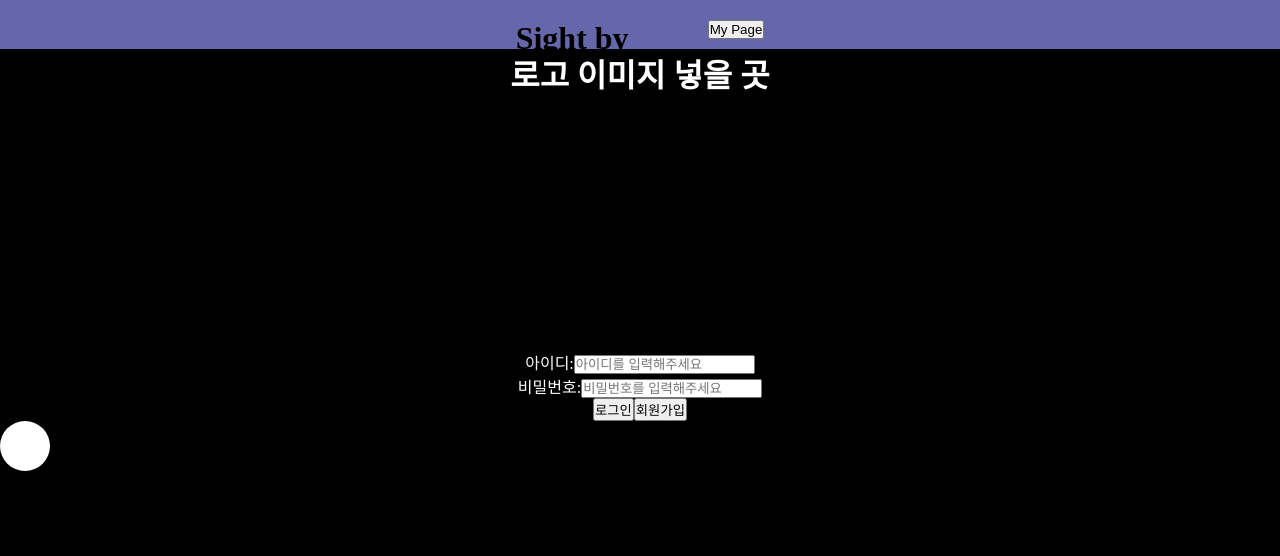
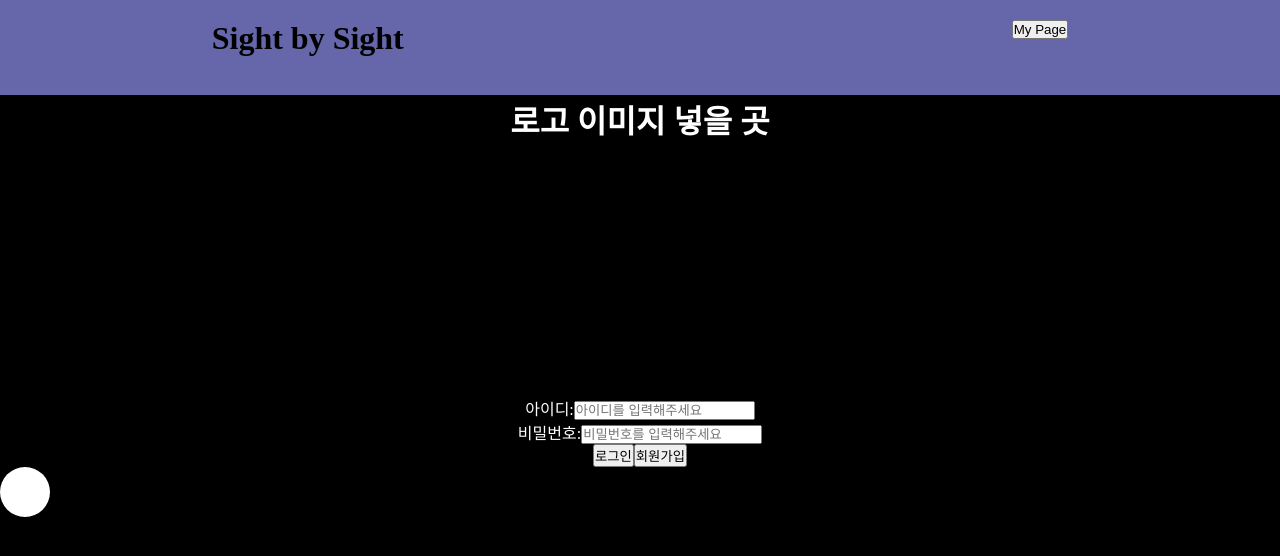
Before and after one commit to JeongIn37/SightBySight, a React (Create React App) app: page / in a window 1280 px wide. Shown: the top 556 px of the page. Built offline with nearby package versions, Linux system fonts and the light colour scheme.

Commit message:
Fix : some UI

```diff
--- a/package.json
+++ b/package.json
@@ -11,14 +11,14 @@
     "react": "^17.0.2",
     "react-bootstrap": "^2.1.0",
     "react-dom": "^17.0.2",
-    "swiper": "^6.8.4",
     "react-redux": "^7.2.6",
     "react-router-dom": "^6.2.1",
     "react-scripts": "5.0.0",
+    "swiper": "^6.8.4",
     "web-vitals": "^2.1.3"
   },
   "scripts": {
-    "start": "react-scripts start",
+    "start": "export PORT=80 && react-scripts start",
     "build": "react-scripts build",
     "test": "react-scripts test",
     "eject": "react-scripts eject"
--- a/src/header/header.css
+++ b/src/header/header.css
@@ -1,7 +1,7 @@
 .header{
     background-color: #6667AB;
     margin-left: 0px;
-    height: 50px;
+    height: 12vh;
     padding: 3vh;
 }
 
@@ -17,6 +17,7 @@
     margin-right: 0px;*/
     margin-right: 0;
     vertical-align: middle;
+    text-align: left;
 }
 
 .mypagebtnwrap{
@@ -33,5 +34,5 @@
 .titletext{
     margin:0;
     text-align: left;
-
+    width: 800px;
 }
--- a/src/home/home.css
+++ b/src/home/home.css
@@ -17,8 +17,9 @@
     mix-blend-mode: difference;
 }
 
-body{
+.homepage{
     background-color: black;
+    height: 100vh;
 }
 
 p{
```
Also changed, not shown: 1 other file (tests, documents, lock files or other folders).
